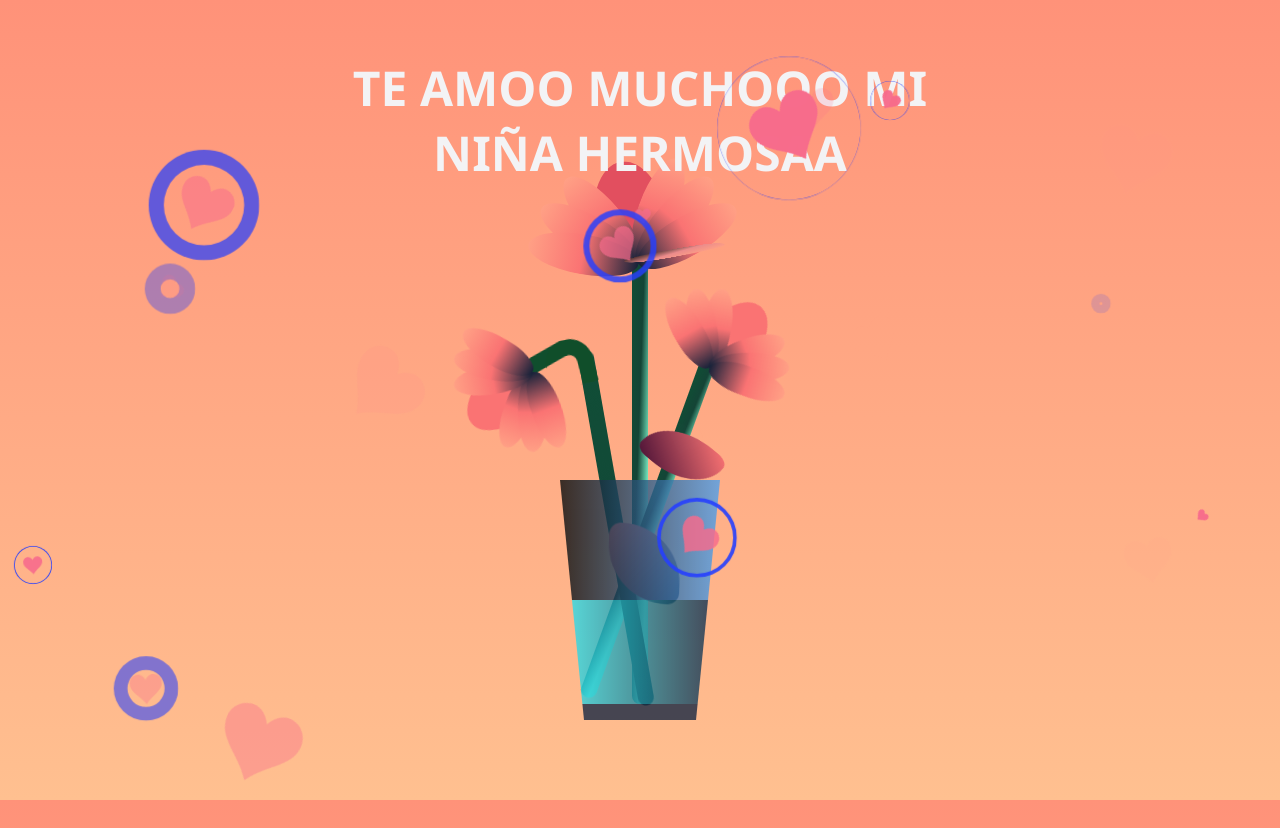
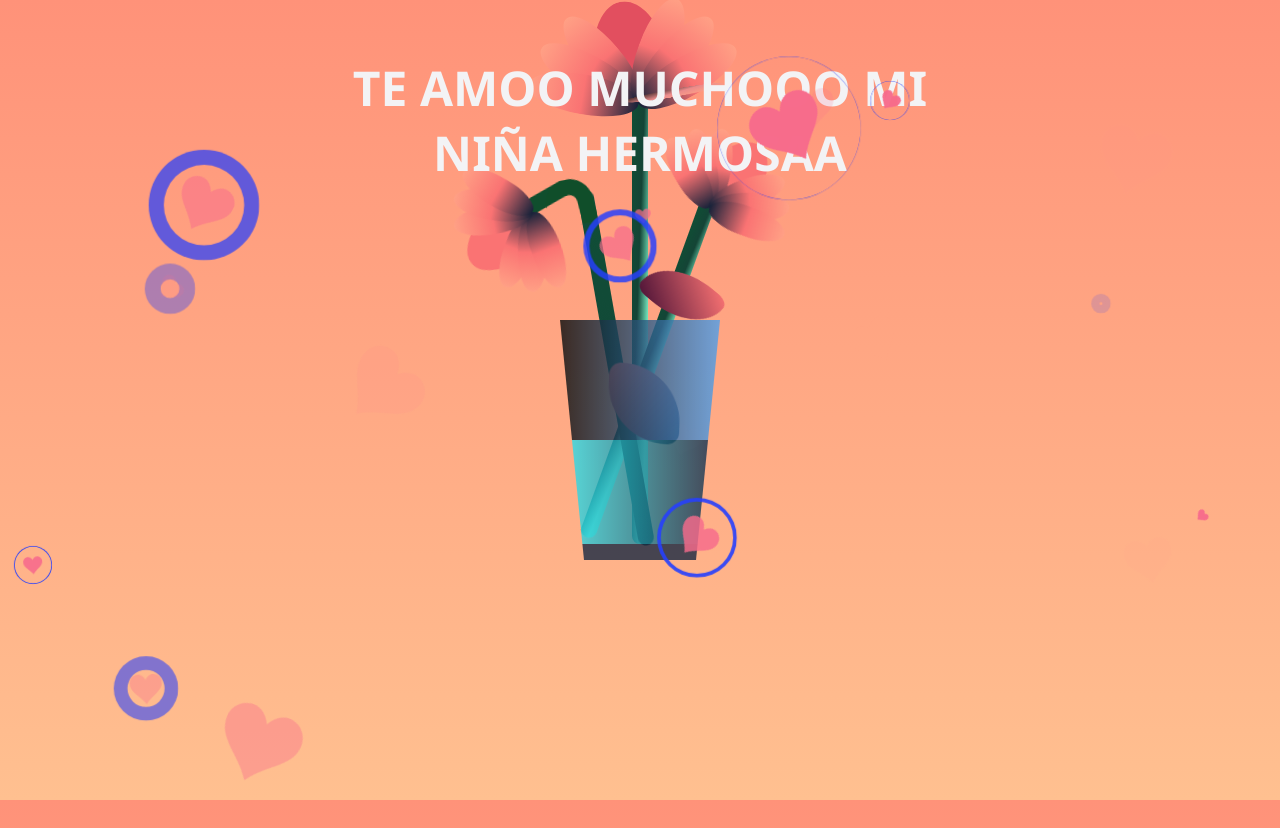
Before and after one commit to HttpSergiomx/Abremeporfavor, a plain HTML site: page index.html in a window 1280 px wide. Drawn offline with Linux system fonts and the light colour scheme.

Commit message:
Update style.css

```diff
--- a/style.css
+++ b/style.css
@@ -19,7 +19,7 @@ body{
     justify-content: center;
     align-items:flex-end;
     overflow: hidden;
-    padding-bottom: 10vh;
+    padding-bottom: 30vh;
 }
 
 .flower{
```
